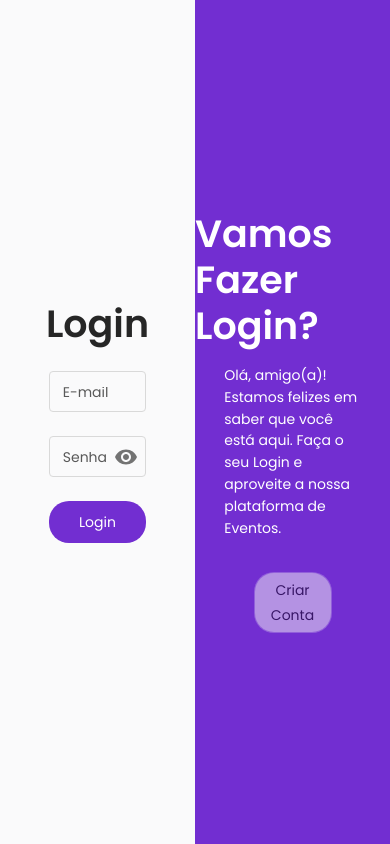
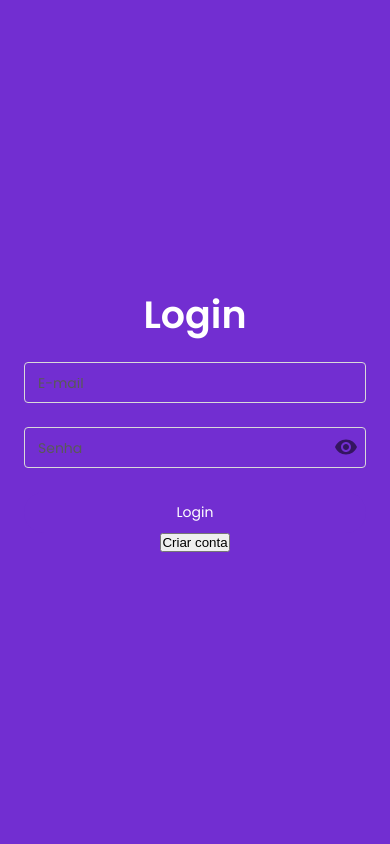
Before and after one commit to Ivisonj/IEvent-Frontend, a Next.js app in the folder ievent-frontend/: page /auth in a window 390 px wide. Built offline with nearby package versions, Linux system fonts and the light colour scheme; a web font is replaced by a local one.

Commit message:
feat: mobile auth layout creation

```diff
--- /dev/null
+++ b/ievent-frontend/src/app/auth/mobileAuthLayout.tsx
@@ -0,0 +1,70 @@
+import { useState } from 'react'
+import { Box, Typography, useTheme } from '@mui/material'
+
+import LoginForm from './loginForm'
+import SignInForm from './signInForm'
+
+const MobileAuthLayout = () => {
+  const theme = useTheme()
+  const [isLogin, setIsLogin] = useState(true)
+
+  const handleClick = () => {
+    setIsLogin(!isLogin)
+  }
+  return (
+    <Box width="100%" height="100%" overflow="hidden" position="relative">
+      <Box
+        sx={{
+          position: 'absolute',
+          top: 0,
+          left: isLogin ? 0 : -1000,
+          px: 3,
+          width: '100%',
+          height: '100%',
+          display: 'flex',
+          flexDirection: 'column',
+          alignItems: 'center',
+          justifyContent: 'center',
+          bgcolor: theme.palette.primary.main,
+          color: theme.palette.primary.contrastText,
+          transition: theme.transitions.create('left', {
+            duration: theme.transitions.duration.standard,
+          }),
+        }}
+      >
+        <Typography variant="h1" mb={3}>
+          Login
+        </Typography>
+        <LoginForm />
+        <button onClick={handleClick}>Criar conta</button>
+      </Box>
+      <Box
+        sx={{
+          position: 'absolute',
+          top: 0,
+          left: !isLogin ? 0 : 1000,
+          px: 3,
+          width: '100%',
+          height: '100%',
+          display: 'flex',
+          flexDirection: 'column',
+          alignItems: 'center',
+          justifyContent: 'center',
+          bgcolor: theme.palette.common.white,
+          color: theme.palette.common.black,
+          transition: theme.transitions.create('left', {
+            duration: theme.transitions.duration.standard,
+          }),
+        }}
+      >
+        <Typography variant="h1" mb={3}>
+          Criar Conta
+        </Typography>
+        <SignInForm />
+        <button onClick={handleClick}>Login</button>
+      </Box>
+    </Box>
+  )
+}
+
+export default MobileAuthLayout
--- a/ievent-frontend/src/app/auth/page.tsx
+++ b/ievent-frontend/src/app/auth/page.tsx
@@ -1,11 +1,16 @@
-import { Box } from '@mui/material'
+'use client'
+import { Box, useMediaQuery, useTheme } from '@mui/material'
 
 import DesktopAuthForm from './desktopAuthForm'
+import MobileAuthLayout from './mobileAuthLayout'
 
 const AuthPage = () => {
+  const theme = useTheme()
+  const matchDownMd = useMediaQuery(theme.breakpoints.down('lg'))
   return (
-    <Box width="100vw" height="100vh">
-      <DesktopAuthForm />
+    <Box width="100vw" height="100vh" overflow="hidden">
+      {!matchDownMd && <DesktopAuthForm />}
+      {matchDownMd && <MobileAuthLayout />}
     </Box>
   )
 }
```
